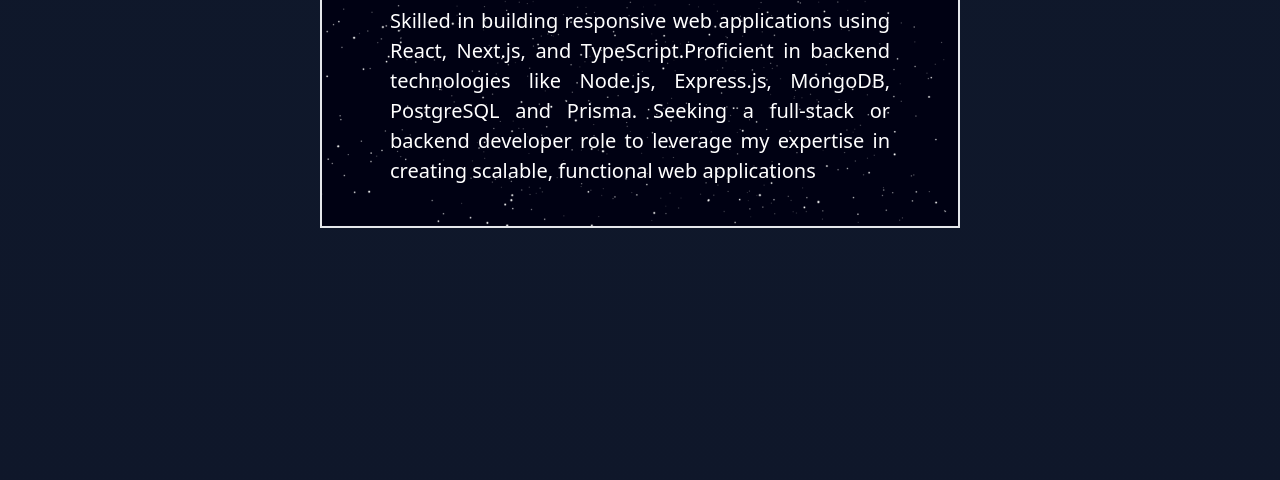
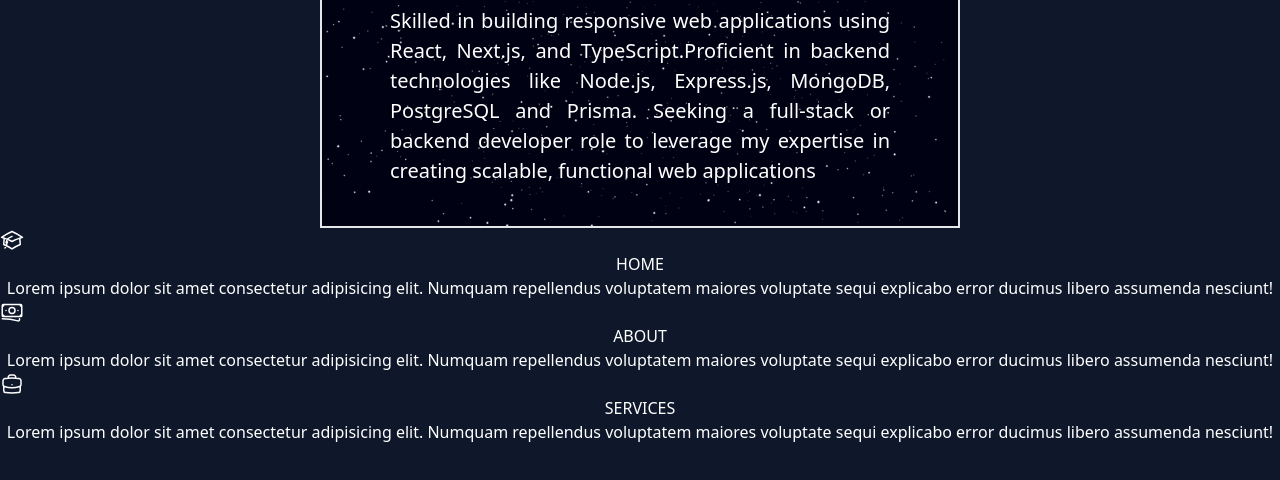
Before and after one commit to ridwanahmedxix/PracticeTCSS, a website built with Vite: page index.html in a window 1280 px wide. Shown: the part 270-750 px from the top of the page. Built offline with nearby package versions, Linux system fonts and the light colour scheme.

Commit message:
second section text add

```diff
--- a/index.html
+++ b/index.html
@@ -126,6 +126,87 @@
       </div>
     </section>
 
+    <!-- SECOND SECTION CODE START  -->
+
+    <section>
+      <div class="text-white text-center">
+        <div>
+          <svg
+            xmlns="http://www.w3.org/2000/svg"
+            fill="none"
+            viewBox="0 0 24 24"
+            stroke-width="1.5"
+            stroke="currentColor"
+            class="size-6"
+          >
+            <path
+              stroke-linecap="round"
+              stroke-linejoin="round"
+              d="M4.26 10.147a60.438 60.438 0 0 0-.491 6.347A48.62 48.62 0 0 1 12 20.904a48.62 48.62 0 0 1 8.232-4.41 60.46 60.46 0 0 0-.491-6.347m-15.482 0a50.636 50.636 0 0 0-2.658-.813A59.906 59.906 0 0 1 12 3.493a59.903 59.903 0 0 1 10.399 5.84c-.896.248-1.783.52-2.658.814m-15.482 0A50.717 50.717 0 0 1 12 13.489a50.702 50.702 0 0 1 7.74-3.342M6.75 15a.75.75 0 1 0 0-1.5.75.75 0 0 0 0 1.5Zm0 0v-3.675A55.378 55.378 0 0 1 12 8.443m-7.007 11.55A5.981 5.981 0 0 0 6.75 15.75v-1.5"
+            />
+          </svg>
+
+          <h1>HOME</h1>
+
+          <p>
+            Lorem ipsum dolor sit amet consectetur adipisicing elit. Numquam
+            repellendus voluptatem maiores voluptate sequi explicabo error
+            ducimus libero assumenda nesciunt!
+          </p>
+        </div>
+
+        <div>
+          <svg
+            xmlns="http://www.w3.org/2000/svg"
+            fill="none"
+            viewBox="0 0 24 24"
+            stroke-width="1.5"
+            stroke="currentColor"
+            class="size-6"
+          >
+            <path
+              stroke-linecap="round"
+              stroke-linejoin="round"
+              d="M2.25 18.75a60.07 60.07 0 0 1 15.797 2.101c.727.198 1.453-.342 1.453-1.096V18.75M3.75 4.5v.75A.75.75 0 0 1 3 6h-.75m0 0v-.375c0-.621.504-1.125 1.125-1.125H20.25M2.25 6v9m18-10.5v.75c0 .414.336.75.75.75h.75m-1.5-1.5h.375c.621 0 1.125.504 1.125 1.125v9.75c0 .621-.504 1.125-1.125 1.125h-.375m1.5-1.5H21a.75.75 0 0 0-.75.75v.75m0 0H3.75m0 0h-.375a1.125 1.125 0 0 1-1.125-1.125V15m1.5 1.5v-.75A.75.75 0 0 0 3 15h-.75M15 10.5a3 3 0 1 1-6 0 3 3 0 0 1 6 0Zm3 0h.008v.008H18V10.5Zm-12 0h.008v.008H6V10.5Z"
+            />
+          </svg>
+
+          <h1>ABOUT</h1>
+
+          <p>
+            Lorem ipsum dolor sit amet consectetur adipisicing elit. Numquam
+            repellendus voluptatem maiores voluptate sequi explicabo error
+            ducimus libero assumenda nesciunt!
+          </p>
+        </div>
+
+        <div>
+          <svg
+            xmlns="http://www.w3.org/2000/svg"
+            fill="none"
+            viewBox="0 0 24 24"
+            stroke-width="1.5"
+            stroke="currentColor"
+            class="size-6"
+          >
+            <path
+              stroke-linecap="round"
+              stroke-linejoin="round"
+              d="M20.25 14.15v4.25c0 1.094-.787 2.036-1.872 2.18-2.087.277-4.216.42-6.378.42s-4.291-.143-6.378-.42c-1.085-.144-1.872-1.086-1.872-2.18v-4.25m16.5 0a2.18 2.18 0 0 0 .75-1.661V8.706c0-1.081-.768-2.015-1.837-2.175a48.114 48.114 0 0 0-3.413-.387m4.5 8.006c-.194.165-.42.295-.673.38A23.978 23.978 0 0 1 12 15.75c-2.648 0-5.195-.429-7.577-1.22a2.016 2.016 0 0 1-.673-.38m0 0A2.18 2.18 0 0 1 3 12.489V8.706c0-1.081.768-2.015 1.837-2.175a48.111 48.111 0 0 1 3.413-.387m7.5 0V5.25A2.25 2.25 0 0 0 13.5 3h-3a2.25 2.25 0 0 0-2.25 2.25v.894m7.5 0a48.667 48.667 0 0 0-7.5 0M12 12.75h.008v.008H12v-.008Z"
+            />
+          </svg>
+
+          <h1>SERVICES</h1>
+
+          <p>
+            Lorem ipsum dolor sit amet consectetur adipisicing elit. Numquam
+            repellendus voluptatem maiores voluptate sequi explicabo error
+            ducimus libero assumenda nesciunt!
+          </p>
+        </div>
+      </div>
+    </section>
+
     <script src="about.js"></script>
   </body>
 </html>
```
